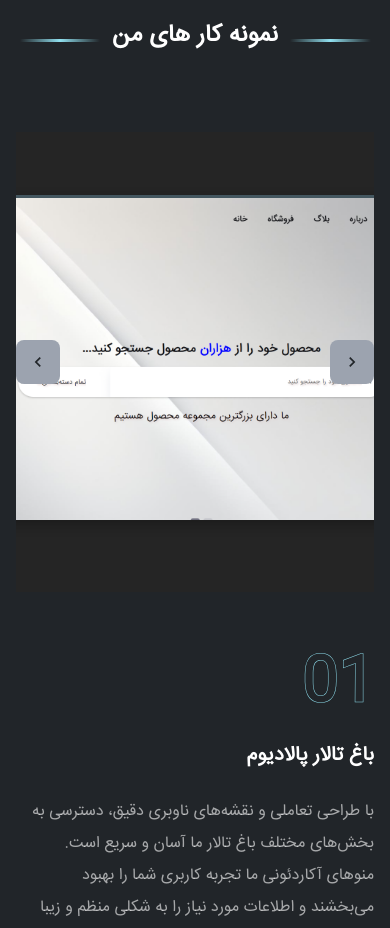
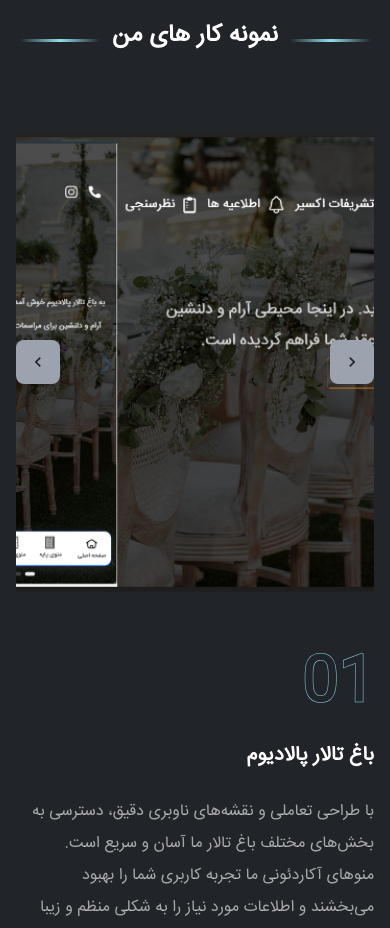
Before and after one commit to Saeid-Rezaei0/my-site, a Next.js app: page / in a window 390 px wide. Shown: the part 1880-2808 px from the top of the page. Built offline with nearby package versions, Linux system fonts and the light colour scheme.

Commit message:
project update in   github

```diff
--- a/app/work/page.jsx
+++ b/app/work/page.jsx
@@ -159,15 +159,7 @@ function Work() {
   onSlideChange={handleSliderChange}
   navigation={true}
 >
-  {projects
-    .sort((a, b) => {
-      if (window.innerWidth < 768) {
-        return a.category === "وب سایت فروشگاهی" ? -1 : 1;
-      } else {
-        return a.category === "باغ تالار پالادیوم" ? -1 : 1;
-      }
-    })
-    .map((project, index) => (
+  {projects.map((project, index) => (
       <SwiperSlide key={index} className="w-full rounded-lg">
         <div
           className="h-[460px] relative group flex justify-center items-center bg-pink-50/20 cursor-pointer"
```
